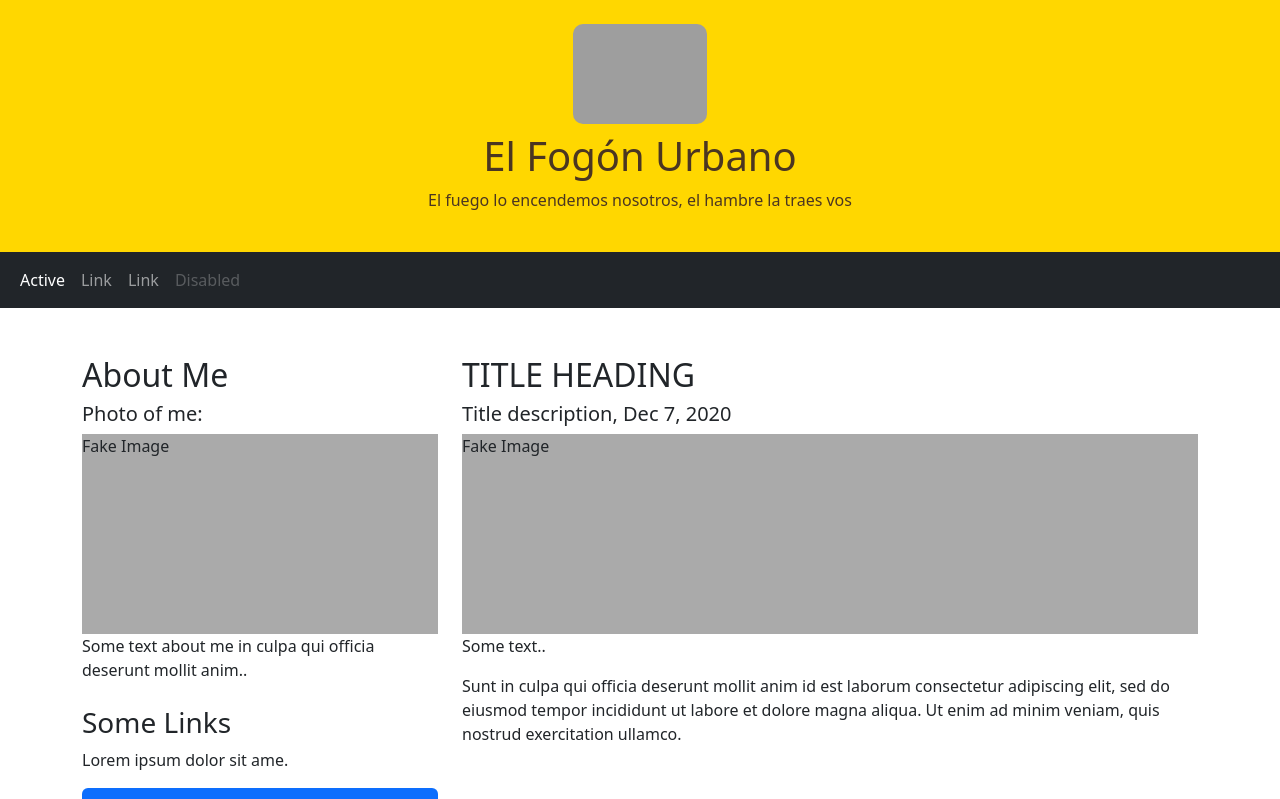
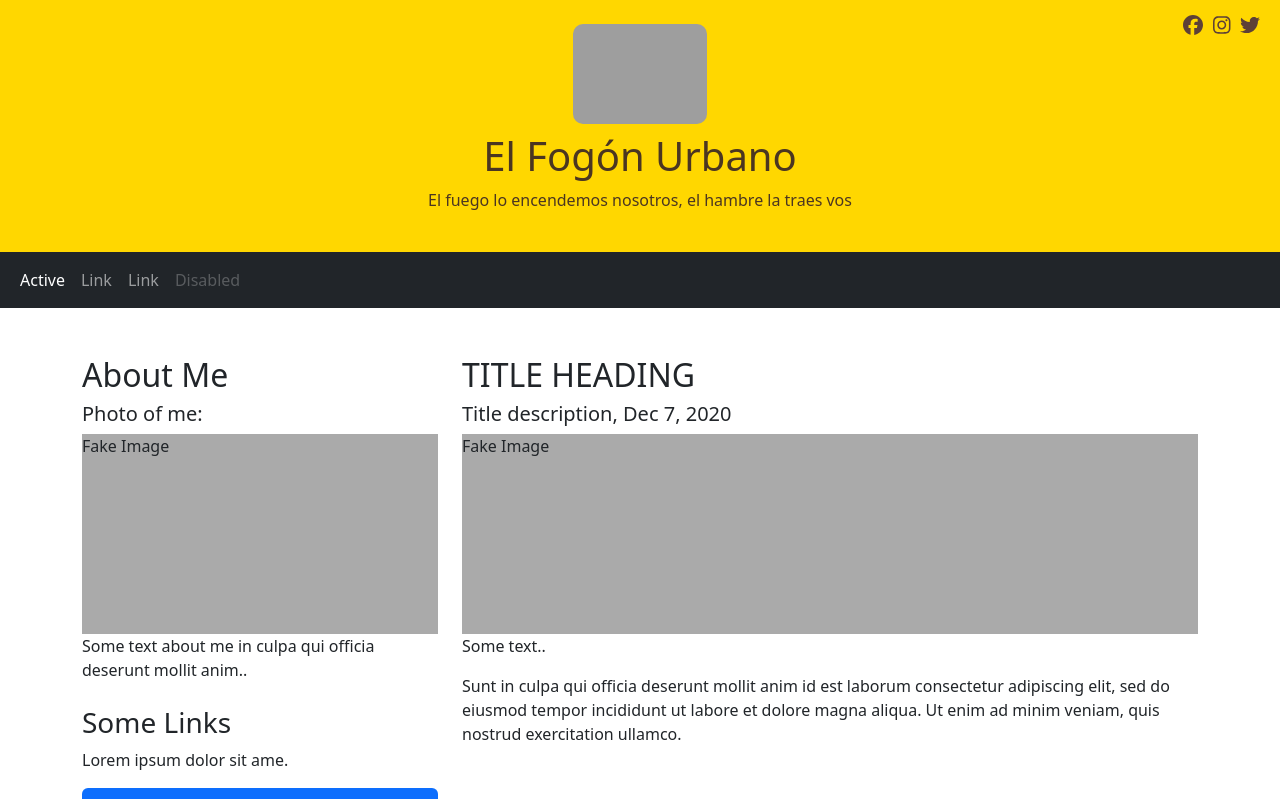
Before and after one commit to agaviria-projects/recetasreact, a React (Vite) app: page / in a window 1280 px wide. Shown: the top 799 px of the page. Built offline with nearby package versions, Linux system fonts and the light colour scheme; grey boxes are pictures that could not be loaded.

Commit message:
Se crea componente para las redes sociales

```diff
--- a/package.json
+++ b/package.json
@@ -10,6 +10,9 @@
     "preview": "vite preview"
   },
   "dependencies": {
+    "@fortawesome/fontawesome-svg-core": "^6.7.2",
+    "@fortawesome/free-brands-svg-icons": "^6.7.2",
+    "@fortawesome/react-fontawesome": "^0.2.2",
     "react": "^19.0.0",
     "react-dom": "^19.0.0"
   },
--- a/src/assets/estilos.css
+++ b/src/assets/estilos.css
@@ -22,3 +22,32 @@ html, body {
     margin-bottom: 0.5rem;
     border-radius: 10px;
   }
+
+  .redes-sociales a {
+    margin-left: 10px;
+    color: #5D4037; /* color café */
+    font-size: 22px;
+    text-decoration: none;
+    transition: transform 0.2s;
+  }
+
+  .redes-sociales a:hover {
+    transform: scale(1.2);
+  }
+
+  .header-container {
+  position: relative;
+}
+
+.redes-superior {
+  position: absolute;
+  top: 10px;
+  right: 20px;
+  z-index: 10;
+}
+
+.redes-superior .redes-sociales a {
+  margin-left: 10px;
+  color: #5D4037;
+  font-size: 20px;
+}
--- a/src/components/header.jsx
+++ b/src/components/header.jsx
@@ -1,8 +1,14 @@
+import React from 'react';
+import Redes from "./redes";
 import "./../assets/estilos.css";
-import React from 'react';
 
 export default function Header() {
   return (
+    <div className="header-container">
+      <div className="redes-superior">
+        <Redes />
+      </div>
+
       <div className="header-personalizado">
         <img
           className="logo"
@@ -12,5 +18,6 @@ export default function Header() {
         <h1>El Fogón Urbano</h1>
         <p>El fuego lo encendemos nosotros, el hambre la traes vos</p>
       </div>
+    </div>
   );
 }
--- /dev/null
+++ b/src/components/redes.jsx
@@ -0,0 +1,19 @@
+import React from 'react';
+import { FontAwesomeIcon } from '@fortawesome/react-fontawesome';
+import { faFacebook, faInstagram, faTwitter } from '@fortawesome/free-brands-svg-icons';
+
+export default function Redes() {
+  return (
+    <div className="redes-sociales">
+      <a href="https://facebook.com" target="_blank" rel="noopener noreferrer">
+        <FontAwesomeIcon icon={faFacebook} />
+      </a>
+      <a href="https://instagram.com" target="_blank" rel="noopener noreferrer">
+        <FontAwesomeIcon icon={faInstagram} />
+      </a>
+      <a href="https://twitter.com" target="_blank" rel="noopener noreferrer">
+        <FontAwesomeIcon icon={faTwitter} />
+      </a>
+    </div>
+  );
+}
```
Also changed, not shown: 1 other file (tests, documents, lock files or other folders). Lines whose indentation alone changed are shown as unchanged.
